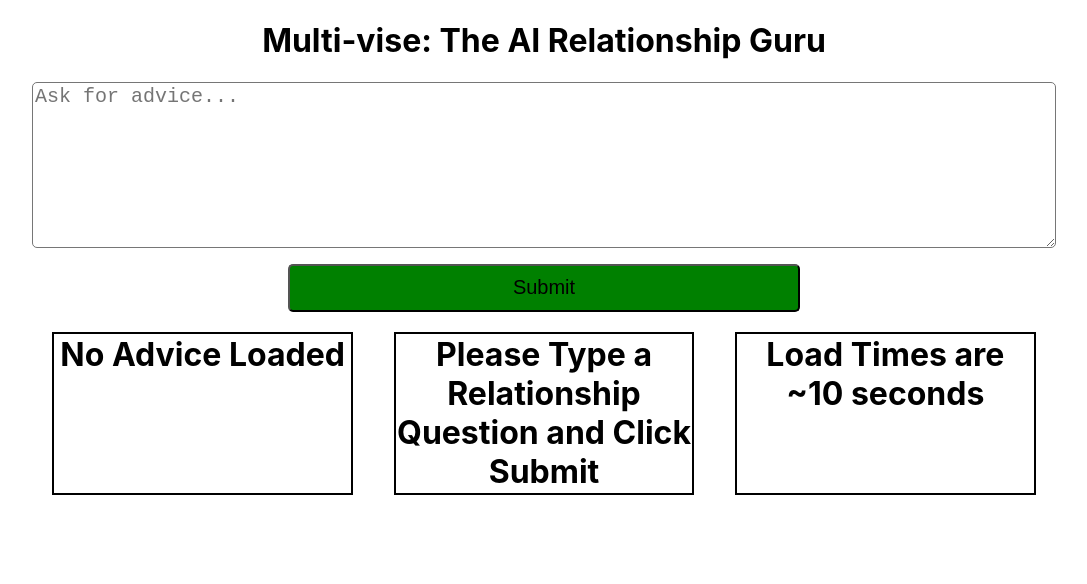
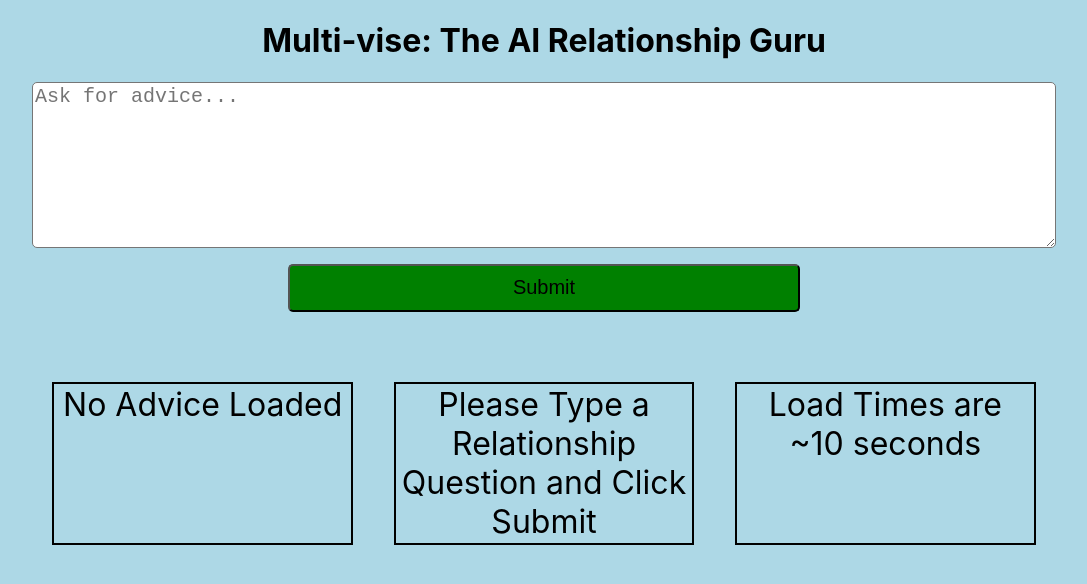
Before and after one commit to dyu222/Multi-Vise, a React (Create React App) app in the folder flask_react/: page / in a window 1280 px wide. Shown: the top 584 px of the page, without its empty margins (96-1183 px from the left). Built offline with nearby package versions, Linux system fonts and the light colour scheme.

Commit message:
Formatting css

```diff
--- a/flask_react/src/components/SearchBar.jsx
+++ b/flask_react/src/components/SearchBar.jsx
@@ -107,18 +107,18 @@ const SearchBar = () => (
     <div className="search-container">
         <textarea id="questionField" type="text" placeholder="Ask for advice..." cols="40" rows="5"></textarea>
         <button id="subButton" className='submit-button' type="submit" onClick={getVal} style={{marginBottom:'2%'}}>Submit</button>
-        <div style={{display: 'flex'}}>
+        <div style={{display: 'flex', marginTop: '50px'}}>
           <div style={{display:'flex', flexDirection:'column', border:'2px solid black', width:'30%', marginLeft:'2%', marginRight:'2%',marginBottom:'2%'}}>
-            <h1 id="res1" style={{margin:'0.25%'}}>No Advice Loaded{res1}</h1>
-            <h3 id="score1" style={{margin:'0.25%'}}>{score1}</h3>
+            <h1 id="res1" style={{margin:'0.25%', fontWeight:'400'}}>No Advice Loaded{res1}</h1>
+            <h3 id="score1" style={{margin:'0.25%', fontWeight:'200', marginTop: 'auto'}}>{score1}</h3>
           </div>
           <div style={{display:'flex', flexDirection:'column', border:'2px solid black', width:'30%', marginLeft:'2%', marginRight:'2%',marginBottom:'2%'}}>
-            <h1 id="res2" style={{margin:'0.25%'}}>Please Type a Relationship Question and Click Submit{res2}</h1>
-            <h3 id="score2" style={{margin:'0.25%'}}>{score2}</h3>
+            <h1 id="res2" style={{margin:'0.25%', fontWeight:'400'}}>Please Type a Relationship Question and Click Submit{res2}</h1>
+            <h3 id="score2" style={{margin:'0.25%', fontWeight:'200', marginTop: 'auto'}}>{score2}</h3>
           </div>
           <div style={{display:'flex', flexDirection:'column', border:'2px solid black', width:'30%', marginLeft:'2%', marginRight:'2%',marginBottom:'2%'}}>
-            <h1 id="res3" style={{margin:'0.25%'}}>Load Times are ~10 seconds{res3}</h1>
-            <h3 id="score3" style={{margin:'0.25%'}}>{score3}</h3>
+            <h1 id="res3" style={{margin:'0.25%', fontWeight:'400'}}>Load Times are ~10 seconds{res3}</h1>
+            <h3 id="score3" style={{margin:'0.25%', fontWeight:'200', marginTop: 'auto'}}>{score3}</h3>
           </div>
         </div>
     </div>
--- a/flask_react/src/index.css
+++ b/flask_react/src/index.css
@@ -3,6 +3,7 @@ body {
   font-family: -apple-system, BlinkMacSystemFont, 'Segoe UI', 'Roboto', 'Oxygen',
     'Ubuntu', 'Cantarell', 'Fira Sans', 'Droid Sans', 'Helvetica Neue',
     sans-serif;
+  background-color: lightblue;
   -webkit-font-smoothing: antialiased;
   -moz-osx-font-smoothing: grayscale;
 }
```
